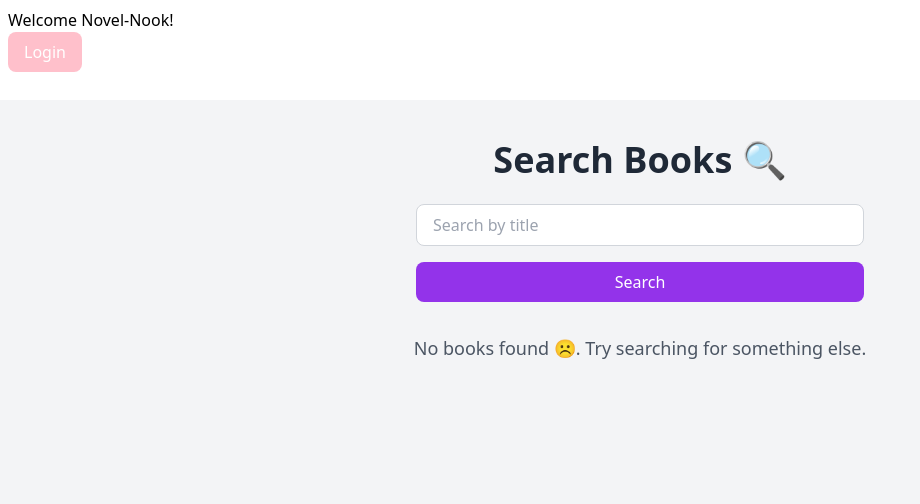
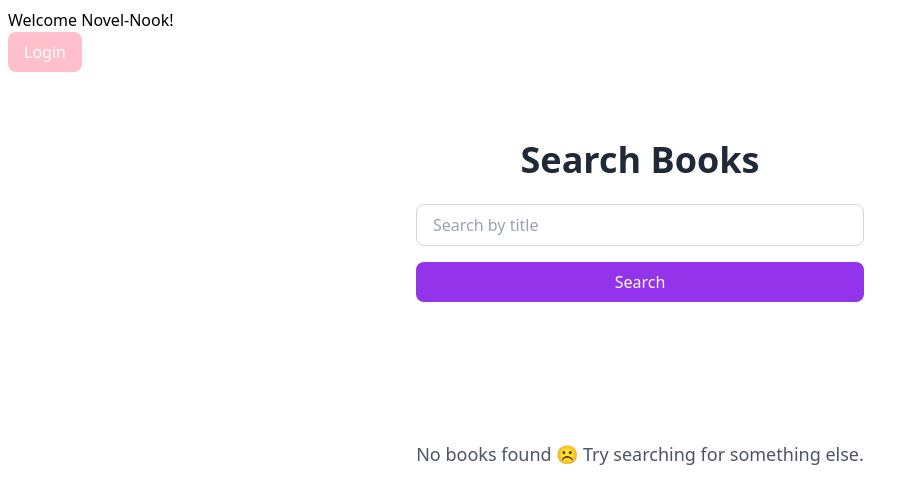
Before and after one commit to jmalon10/Novel-Nook, a React (Vite) app in the folder client/: page /SearchBooks in a window 1280 px wide. Shown: the top 504 px of the page, without its empty margins (0-920 px from the left). Built offline with nearby package versions, Linux system fonts and the light colour scheme.

Commit message:
added similar styling to search books.tsx made to look cohessive like cards , with hover component

```diff
--- a/client/src/pages/SearchBooks.tsx
+++ b/client/src/pages/SearchBooks.tsx
@@ -1,5 +1,4 @@
 import React, { useState } from 'react';
-import BookCard from '../components/BookCard';
 
 interface Book {
   cover_id: number;
@@ -9,10 +8,10 @@ interface Book {
   genres?: string[];
 }
 
-const SearchBooks = () => {
-  const [searchInput, setSearchInput] = useState(''); // State for search input
-  const [searchedBooks, setSearchedBooks] = useState<Book[]>([]); // State for search results
-  const [loading, setLoading] = useState(false); // State for loading indicator
+const SearchBooks: React.FC = () => {
+  const [searchInput, setSearchInput] = useState('');
+  const [searchedBooks, setSearchedBooks] = useState<Book[]>([]);
+  const [loading, setLoading] = useState(false);
   const [error, setError] = useState<string | null>(null);
 
   const handleAddToLibrary = (book: Book) => {
@@ -31,8 +30,9 @@ const SearchBooks = () => {
     if (!searchInput.trim()) {
       return;
     }
-    setLoading(true); // Start loading
+    setLoading(true);
     setError(null);
+
     try {
       const response = await fetch(
         `https://openlibrary.org/search.json?title=${encodeURIComponent(searchInput.trim())}&limit=10`
@@ -53,20 +53,19 @@ const SearchBooks = () => {
       console.error('Error fetching books:', error);
       setError('An error occurred while fetching books. Please try again.');
     } finally {
-      setLoading(false); // Stop loading
+      setLoading(false);
     }
   };
 
   return (
-    <section className="min-h-screen bg-gray-100 py-10 px-4">
-      <h1 className="text-4xl font-bold text-center text-gray-800 mb-6">Search Books 🔍</h1>
+    <section className="py-10 px-4">
+      <h1 className="text-4xl font-bold text-center text-gray-800 mb-6">Search Books</h1>
       <form
         onSubmit={handleFormSubmit}
         className="flex flex-col items-center gap-4 mb-8 max-w-md mx-auto"
       >
         <input
           type="text"
-
           placeholder="Search by title"
           value={searchInput}
           onChange={(e) => setSearchInput(e.target.value)}
@@ -88,24 +87,50 @@ const SearchBooks = () => {
         <p className="text-center text-lg font-medium text-red-600">{error}</p>
       )}
 
-      <div className="flex flex-wrap justify-center gap-6">
       {searchedBooks.length > 0 && !loading ? (
-          searchedBooks.map((book) => (
-            <BookCard
+        <div className="grid grid-cols-1 sm:grid-cols-2 md:grid-cols-3 lg:grid-cols-4 gap-6 max-w-6xl mx-auto">
+          {searchedBooks.map((book) => (
+            <div
               key={book.cover_id}
-              book={book}
-              onAddToLibrary={handleAddToLibrary}
+              className="bg-white text-black rounded-lg shadow-lg p-4 transform hover:scale-105 transition duration-300 text-center"
+            >
+              {book.cover_url ? (
+                <img
+                  src={book.cover_url}
+                  alt={`${book.title} cover`}
+                  className="w-full h-40 object-cover rounded-t-lg mb-4"
                 />
-          ))
+              ) : (
+                <div className="w-full h-40 bg-gray-200 rounded-t-lg mb-4 flex items-center justify-center">
+                  <p className="text-gray-500">No Cover Available</p>
+                </div>
+              )}
+              <h3 className="text-lg font-bold mb-2">{book.title}</h3>
+              <p className="text-gray-600 mb-2">
+                {book.author_name ? book.author_name.join(', ') : 'Unknown Author'}
+              </p>
+              <p className="text-sm text-gray-500 mb-4">
+                Genres: {book.genres?.join(', ') || 'Not Specified'}
+              </p>
+              <button
+                onClick={() => handleAddToLibrary(book)}
+                className="px-4 py-2 bg-green-600 text-white rounded-lg hover:bg-green-700 transition duration-300"
+              >
+                Add to Library
+              </button>
+            </div>
+          ))}
+        </div>
       ) : (
         !loading &&
         !error && (
+          <div className="flex items-center justify-center h-60">
             <p className="text-center text-lg font-medium text-gray-600">
-              No books found ☹️. Try searching for something else.
+              No books found ☹️ Try searching for something else.
             </p>
+          </div>
         )
       )}
-      </div>
     </section>
   );
 };
```
Lines whose indentation alone changed are shown as unchanged.
